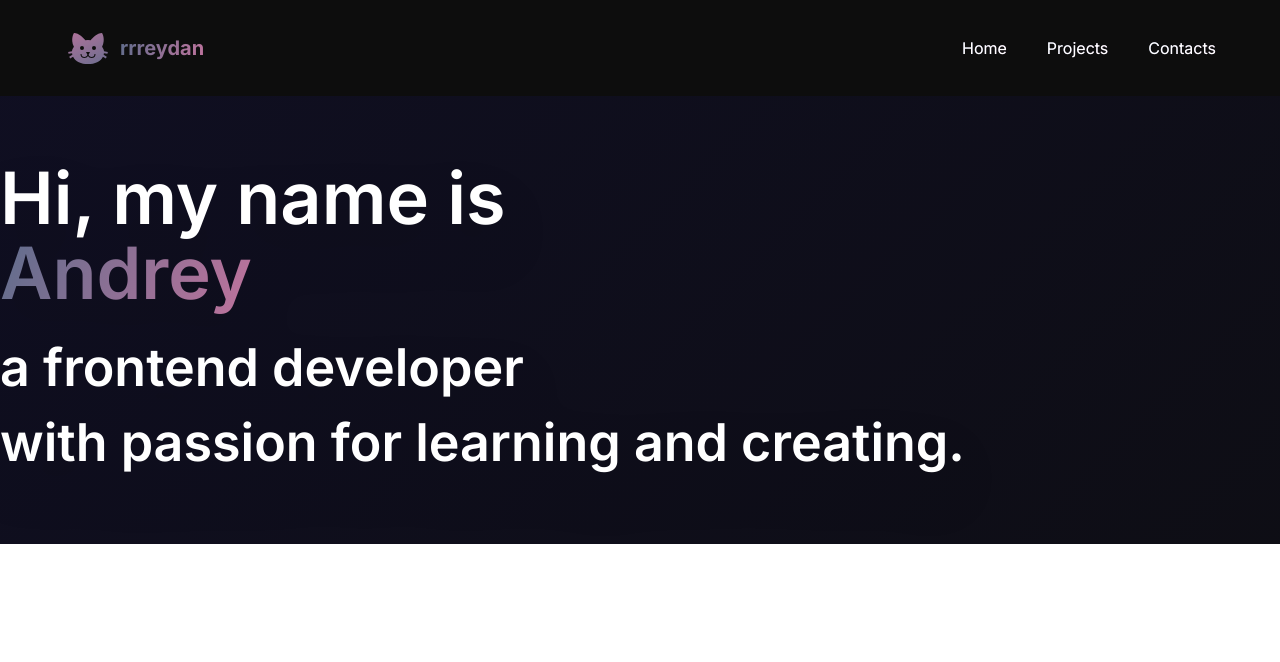
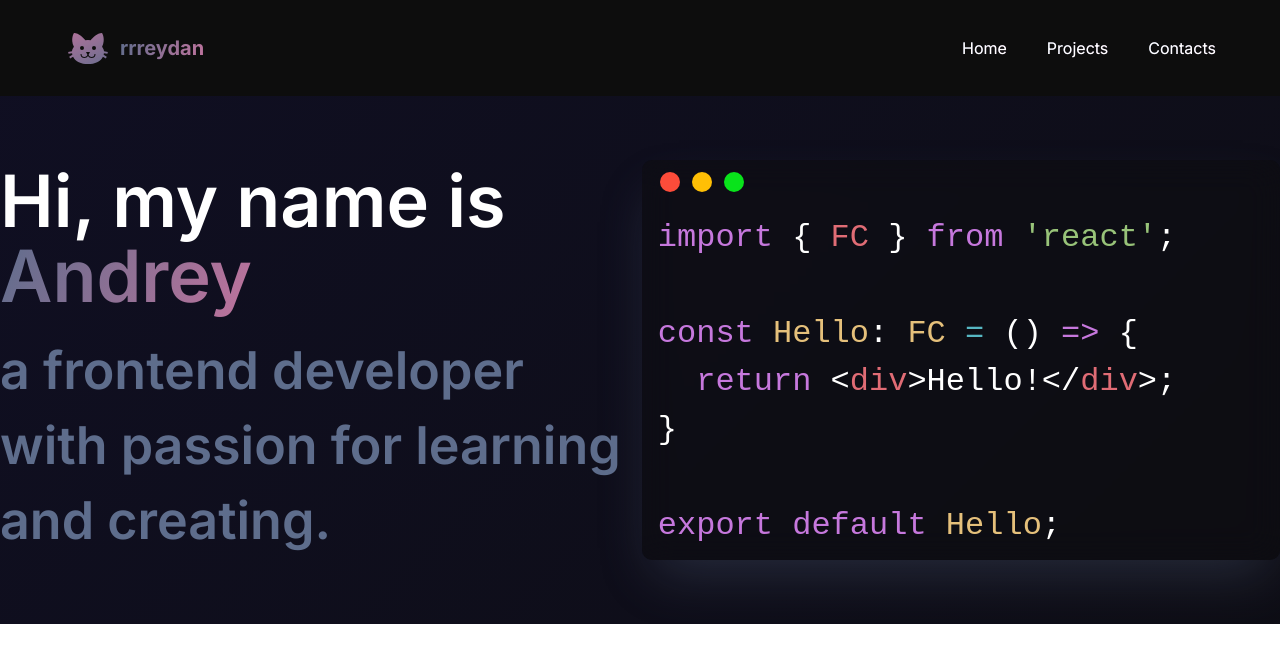
Before and after one commit to rrreydan/personal-portfolio, a React (Vite) app: page / in a window 1280 px wide. Shown: the top 662 px of the page. Built offline with nearby package versions, Linux system fonts and the light colour scheme.

Commit message:
Add the code block to the hero

```diff
--- a/package.json
+++ b/package.json
@@ -9,6 +9,8 @@
     "preview": "vite preview"
   },
   "dependencies": {
+    "@mdi/js": "^7.1.96",
+    "@mdi/react": "^1.6.1",
     "@types/react-router-dom": "^5.3.3",
     "react": "^18.2.0",
     "react-dom": "^18.2.0",
--- /dev/null
+++ b/src/components/CodeBlock.tsx
@@ -0,0 +1,44 @@
+import { FC } from 'react';
+import MacOsIcons from './MacOsIcons';
+
+const CodeBlock: FC = () => {
+  return (
+    <div className="py-[10px] px-4 rounded-[10px] bg-primary/40 backdrop-blur-lg my-auto shadow-2xl shadow-secondary/30 w-full max-h-[400px]">
+      <MacOsIcons />
+      <div className="flex items-center text-white font-jbMono sm:text-[32px] text-[12px]">
+        <div>
+          <div>
+            <span className="text-[#c678dd]">import</span> {'{ '}
+            <span className="text-[#e06c75]">FC</span>
+            {' }'} <span className="text-[#c678dd]">from</span>{' '}
+            <span className="text-[#98c379]">'react'</span>;
+          </div>
+          <div>&nbsp;</div>
+          <div>
+            <span className="text-[#c678dd]">const</span>{' '}
+            <span className="text-[#e5c07b]">Hello</span>:{' '}
+            <span className="text-[#e5c07b]">FC</span>{' '}
+            <span className="text-[#56b6c2]">=</span> (){' '}
+            <span className="text-[#c678dd]">=&gt;</span> {'{'}
+          </div>
+          <div className="text-typing-animation">
+            <p>
+              &nbsp; <span className="text-[#c678dd]">return</span> &lt;
+              <span className="text-[#e06c75]">div</span>
+              &gt;Hello!&lt;/<span className="text-[#e06c75]">div</span>
+              &gt;;
+            </p>
+            <div>{'}'}</div>
+            <div>&nbsp;</div>
+            <div>
+              <span className="text-[#c678dd]">export default</span>{' '}
+              <span className="text-[#e5c07b]">Hello</span>;
+            </div>
+          </div>
+        </div>
+      </div>
+    </div>
+  );
+};
+
+export default CodeBlock;
--- a/src/components/Hero.tsx
+++ b/src/components/Hero.tsx
@@ -1,5 +1,6 @@
 import { FC } from 'react';
 import styles from '../style';
+import CodeBlock from './CodeBlock';
 
 const Hero: FC = () => {
   return (
@@ -8,21 +9,22 @@ const Hero: FC = () => {
         <div
           className={`flex-1 ${styles.flexStart} flex-col xl:px-0 sm:px-16 px-6`}
         >
-          <section className={`flex md:flex-row flex-col ${styles.paddingY}`}>
-            <div className="flex flex-row justify-between items-center w-full drop-shadow-2xl text-white">
-              <h1 className="flex-1 font-inter font-semibold sm:text-[72px] text-[52px] sm:leading-[75px] leading-[50px]">
+          <section
+            className={`flex lg:flex-row flex-col gap-3 sm:gap-5 ${styles.paddingY}`}
+          >
+            <div className="flex flex-row justify-between items-center w-full">
+              <h1 className="flex-1 font-inter font-semibold sm:text-[72px] text-[40px] sm:leading-[75px] leading-[40px] text-white">
                 Hi, my name is
                 <br className="sm:block hidden" />{' '}
                 <span className="text-gradient">Andrey</span>
                 <br />{' '}
-                <div className="mt-3 sm:mt-5">
-                  <div className="sm:text-[52px] text-[32px]">
-                    a frontend developer <br className="sm:block hidden" />
-                    with passion for learning and creating.
-                  </div>
+                <div className="mt-3 sm:mt-5 sm:text-[52px] text-[20px] text-secondary">
+                  a frontend developer <br className="sm:block hidden" />
+                  with passion for learning and creating.
                 </div>
               </h1>
             </div>
+            <CodeBlock />
           </section>
         </div>
       </div>
--- /dev/null
+++ b/src/components/MacOsIcons.tsx
@@ -0,0 +1,27 @@
+import { mdiCircle } from '@mdi/js';
+import Icon from '@mdi/react';
+import { FC } from 'react';
+
+const MacOsIcons: FC = () => {
+  return (
+    <div className="flex gap-2 mb-3 sm:mb-5">
+      <Icon
+        path={mdiCircle}
+        color={'#fd4c3a'}
+        className="sm:h-[24px] sm:w-[24px] h-[12px] w-[12px]"
+      />
+      <Icon
+        path={mdiCircle}
+        color={'#ffbf05'}
+        className="sm:h-[24px] sm:w-[24px] h-[12px] w-[12px]"
+      />
+      <Icon
+        path={mdiCircle}
+        color={'#09e31b'}
+        className="sm:h-[24px] sm:w-[24px] h-[12px] w-[12px]"
+      />
+    </div>
+  );
+};
+
+export default MacOsIcons;
--- a/src/index.css
+++ b/src/index.css
@@ -133,7 +133,7 @@ body.preload * {
 /* Hero bg gradient animation */
 
 .hero {
-  background: linear-gradient(-45deg, #0d0d0d, #100f26, #643973);
+  background: linear-gradient(-45deg, #0d0d0d, #100f26, #492456);
   background-size: 400% 400%;
   animation: gradient 15s ease infinite;
 }
@@ -149,3 +149,33 @@ body.preload * {
     background-position: 0% 50%;
   }
 }
+
+/* Typing animation for code block */
+
+.text-typing-animation {
+  display: inline-block;
+}
+
+.text-typing-animation p {
+  width: 0;
+  border-right: 1px solid;
+  white-space: nowrap;
+  overflow: hidden;
+  animation: typing 2s 1s steps(30, end) forwards,
+    cursor 0.5s 3s step-end infinite alternate;
+}
+
+@keyframes cursor {
+  50% {
+    border-color: transparent;
+  }
+}
+
+@keyframes typing {
+  from {
+    width: 0;
+  }
+  to {
+    width: 100%;
+  }
+}
--- a/tailwind.config.cjs
+++ b/tailwind.config.cjs
@@ -9,7 +9,8 @@ module.exports = {
         secondary: '#5e6d8c'
       },
       fontFamily: {
-        inter: ['Inter', 'sans-serif']
+        inter: ['Inter', 'sans-serif'],
+        jbMono: ['JetBrains Mono NL', 'monospace', '"Courier New"', 'Consolas']
       }
     }
   },
```
Also changed, not shown: 1 other file (tests, documents, lock files or other folders).
